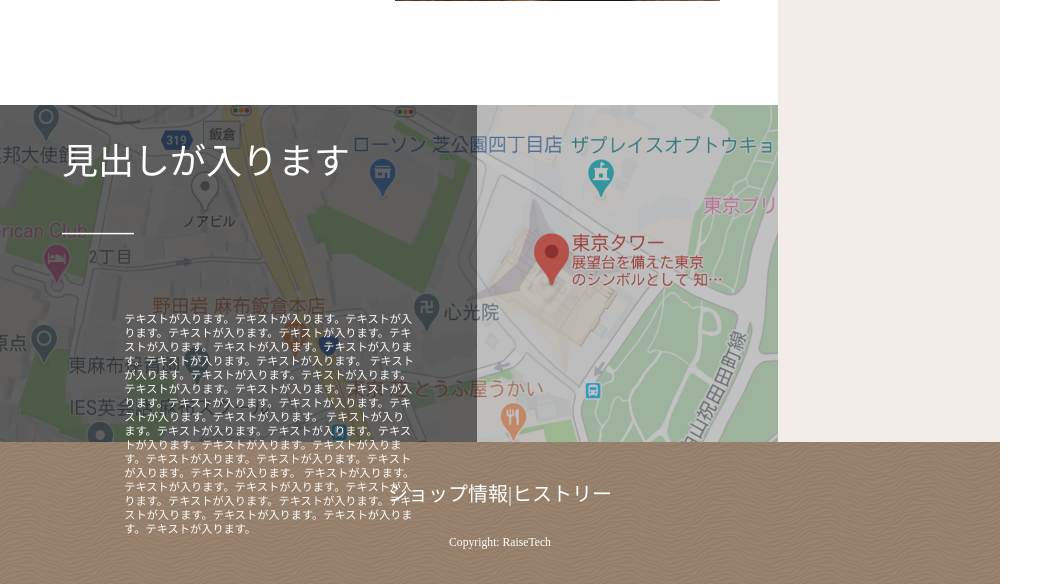
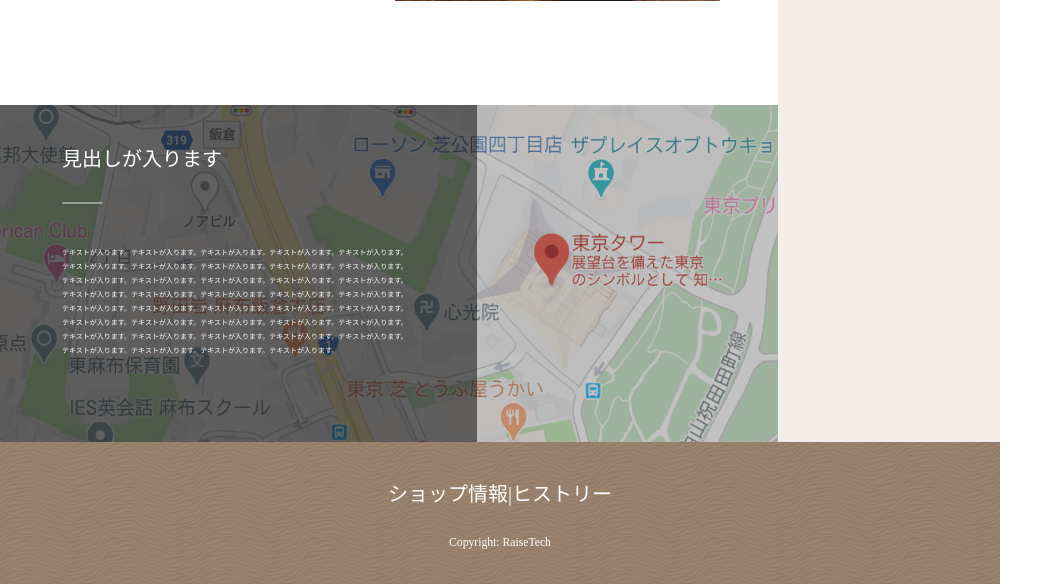
Before and after one commit to nagatarock/raisetech-hamburger, a PHP site: page /front-page.html in a window 1280 px wide. Shown: the part 1064-1648 px from the top of the page, without its empty margins (0-1063 px from the left). Run offline with PHP 8.4, Linux system fonts and the light colour scheme.

Commit message:
mapの調整

```diff
--- a/css/layout/_main.scss
+++ b/css/layout/_main.scss
@@ -108,13 +108,15 @@ body{
         height: 290px;
         padding-left: 62px;
         padding-top: 47px;
-        font-size: 36px;
-        line-height: 20px;
+        font-size: 20px;
+        line-height: 15px;
         .m_container_text{
-            padding-left: 0;
-            font-size: 16px;
-            transform: scale(0.7);
-            font-weight: lighter;
+            width: 500px;
+            font-size: 10px;
+            line-height: 20px;
+            transform: scale(0.7); /*文字を10px以下に縮小している*/
+            display: block;
+            transform-origin: left; /*縮小してずれた分を左に寄せている*/
         }
     }
 
--- a/css/style.css
+++ b/css/style.css
@@ -199,16 +199,21 @@ body {
   height: 290px;
   padding-left: 62px;
   padding-top: 47px;
-  font-size: 36px;
-  line-height: 20px;
+  font-size: 20px;
+  line-height: 15px;
 }
 
 .map .m_container .m_container_text {
-  padding-left: 0;
-  font-size: 16px;
+  width: 500px;
+  font-size: 10px;
+  line-height: 20px;
   -webkit-transform: scale(0.7);
           transform: scale(0.7);
-  font-weight: lighter;
+  /*文字を10px以下に縮小している*/
+  display: block;
+  -webkit-transform-origin: left;
+          transform-origin: left;
+  /*縮小してずれた分を左に寄せている*/
 }
 
 .flexbox {
--- a/front-page.html
+++ b/front-page.html
@@ -59,7 +59,7 @@
                         テキストが入ります。テキストが入ります。テキストが入ります。テキストが入ります。テキストが入ります。テキストが入ります。テキストが入ります。テキストが入ります。テキストが入ります。テキストが入ります。
                         テキストが入ります。テキストが入ります。テキストが入ります。テキストが入ります。テキストが入ります。テキストが入ります。テキストが入ります。テキストが入ります。テキストが入ります。テキストが入ります。
                         テキストが入ります。テキストが入ります。テキストが入ります。テキストが入ります。テキストが入ります。テキストが入ります。テキストが入ります。テキストが入ります。テキストが入ります。テキストが入ります。
-                        テキストが入ります。テキストが入ります。テキストが入ります。テキストが入ります。テキストが入ります。テキストが入ります。テキストが入ります。テキストが入ります。テキストが入ります。テキストが入ります。
+                        テキストが入ります。テキストが入ります。テキストが入ります。テキストが入ります。テキストが入ります。テキストが入ります。テキストが入ります。テキストが入ります。テキストが入ります。
                     </p>
                 </div>
             <img src="/img/map.png" alt="店舗地図">
```
Also changed, not shown: 1 other file.
